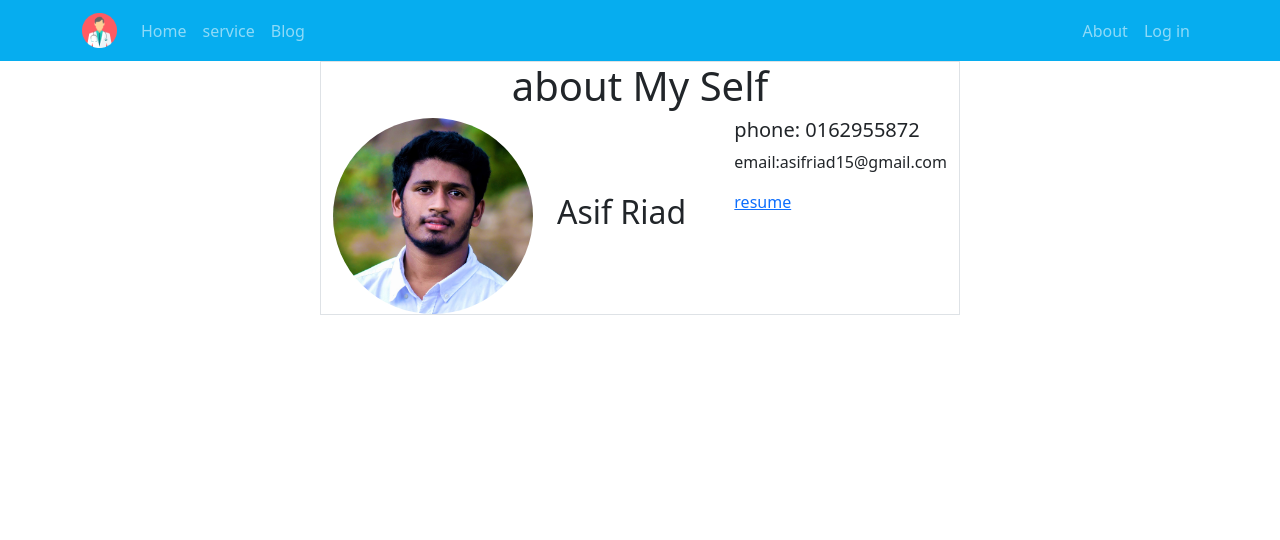
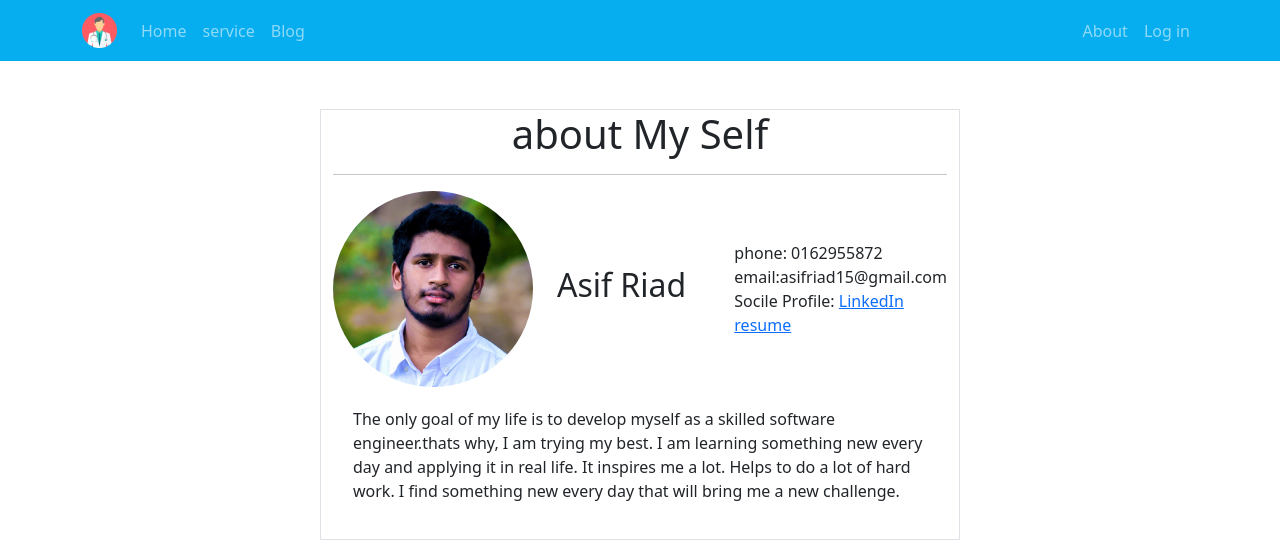
Before and after one commit to Riad15/service-provider, a React (Create React App) app: page /about in a window 1280 px wide. Shown: the top 540 px of the page. Built offline with nearby package versions, Linux system fonts and the light colour scheme; no server answers.

Commit message:
add to about section

```diff
--- a/src/Component/About/About.js
+++ b/src/Component/About/About.js
@@ -3,19 +3,23 @@ import pic from '../../images/riad4.jpg'
 
 const About = () => {
     return (
-        <div className='container w-50 mx-auto border'>
+        <div className='container m-5 w-50 mx-auto border'>
             <h1 className='text-center'>about My Self</h1>
-            <div className='d-flex justify-content-between'>
+            <hr />
+            <div className='d-flex justify-content-between align-items-center'>
                 <div className='d-flex justify-content-center align-items-center'>
                     <img className='rounded-circle' style={{ width: '200px' }} src={pic} alt="" />
                     <h2 className='p-4'>Asif Riad</h2>
                 </div>
                 <div>
-                    <h5>phone: 0162955872</h5>
-                    <p>email:asifriad15@gmail.com</p>
-                    <p><a href="">resume</a></p>
+                    <p className='mb-0'>phone: 0162955872</p>
+                    <p className='mb-0'>email:asifriad15@gmail.com</p>
+                    <p className='mb-0'>Socile Profile: <a href="https://www.linkedin.com/in/riad-87335317a/">LinkedIn</a></p>
+                    <a href="https://drive.google.com/file/d/1ZzJKqU03C4l3RUShaZOnwSNixbXWc7ZR/view?usp=sharing">resume</a>
                 </div>
-
+            </div>
+            <div className='m-3 p-1'>
+                <p>The only goal of my life is to develop myself as a skilled software engineer.thats why, I am trying my best. I am learning something new every day and applying it in real life. It inspires me a lot. Helps to do a lot of hard work. I find something new every day that will bring me a new challenge.</p>
             </div>
         </div>
     );
```
